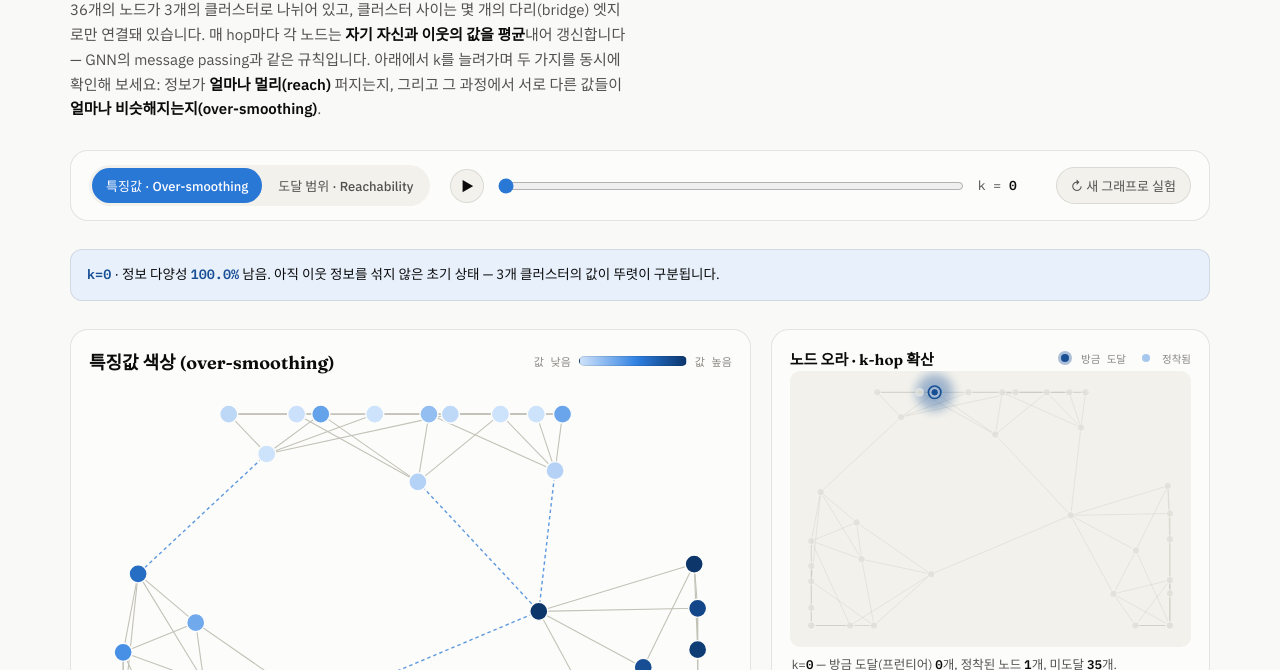
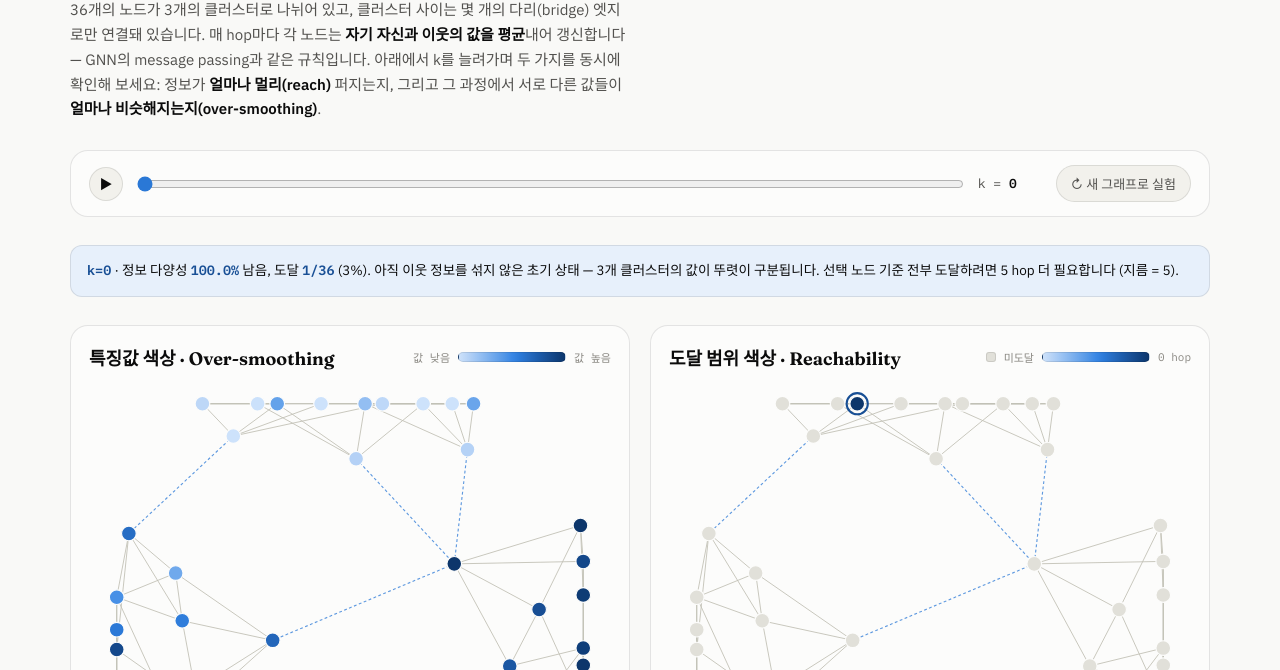
Before and after one commit to sqine/hop-diffusion-lab, a plain HTML site: page index.html in a window 1280 px wide. Shown: the part 130-800 px from the top of the page. Drawn offline with Linux system fonts and the light colour scheme.

Commit message:
Replace mode toggle with always-visible dual-graph layout
Left graph shows feature-value color (over-smoothing), right graph
shows reachability color, side by side with no mode switch. Result
charts (aura, diversity, decomposition, reach) moved below into a
results grid.

```diff
--- a/index.html
+++ b/index.html
@@ -126,31 +126,7 @@
     border: 1px solid var(--border);
     border-radius: var(--radius-lg);
   }
-  .mode-toggle{
-    display: inline-flex;
-    background: var(--surface-2);
-    border-radius: 999px;
-    padding: 3px;
-    gap: 2px;
-  }
-  .mode-toggle button{
-    appearance: none;
-    border: none;
-    background: transparent;
-    color: var(--ink-soft);
-    font: inherit;
-    font-size: 13px;
-    font-weight: 500;
-    padding: 8px 14px;
-    border-radius: 999px;
-    cursor: pointer;
-    white-space: nowrap;
-  }
-  .mode-toggle button.active{
-    background: var(--accent);
-    color: #fff;
-  }
-  .mode-toggle button:focus-visible, button:focus-visible, input:focus-visible{
+  button:focus-visible, input:focus-visible{
     outline: 2px solid var(--accent);
     outline-offset: 2px;
   }
@@ -218,14 +194,23 @@
   }
 
   /* ---------- main layout ---------- */
-  .layout{
+  .dual-graph{
     display: grid;
-    grid-template-columns: 1.55fr 1fr;
+    grid-template-columns: 1fr 1fr;
     gap: 20px;
     align-items: start;
   }
   @media (max-width: 900px){
-    .layout{ grid-template-columns: 1fr; }
+    .dual-graph{ grid-template-columns: 1fr; }
+  }
+  .results-grid{
+    display: grid;
+    grid-template-columns: repeat(auto-fit, minmax(270px, 1fr));
+    gap: 16px;
+    align-items: start;
+  }
+  .results-grid > details.formula-details{
+    grid-column: 1 / -1;
   }
 
   .graph-card, .chart-card{
@@ -340,12 +325,7 @@
     color: var(--muted);
   }
 
-  /* ---------- side panel ---------- */
-  .side-panel{
-    display: flex;
-    flex-direction: column;
-    gap: 16px;
-  }
+  /* ---------- result cards (below dual-graph) ---------- */
   .chart-card h3{
     font-family: "Fraunces", serif;
     font-weight: 600;
@@ -433,10 +413,9 @@
     .node-circle{ transition: none; }
   }
 </style>
+
 </head>
 <body>
-
-
 <div class="page">
 
   <header class="hero">
@@ -451,10 +430,6 @@
   </header>
 
   <section class="controls-bar">
-    <div class="mode-toggle" role="tablist" aria-label="그래프 색상 모드">
-      <button type="button" data-mode="oversmooth" class="active" role="tab" aria-selected="true">특징값 · Over-smoothing</button>
-      <button type="button" data-mode="reach" role="tab" aria-selected="false">도달 범위 · Reachability</button>
-    </div>
     <div class="k-control">
       <button type="button" id="playBtn" aria-label="k 자동 재생">▶</button>
       <input type="range" id="kSlider" min="0" max="30" value="0" step="1" aria-label="hop 수 k">
@@ -465,12 +440,12 @@
 
   <div class="callout" id="callout" role="status" aria-live="polite"></div>
 
-  <main class="layout">
+  <main class="dual-graph">
     <section class="graph-card" id="graphCard">
       <div class="graph-card-head">
-        <h2 id="graphTitle">특징값 색상 (over-smoothing)</h2>
+        <h2>특징값 색상 · Over-smoothing</h2>
         <div class="legend" id="legend">
-          <span>낮음</span><span class="legend-bar" id="legendBar"></span><span>높음</span>
+          <span>값 낮음</span><span class="legend-bar" id="legendBar"></span><span>값 높음</span>
         </div>
       </div>
 
@@ -490,7 +465,24 @@
       </div>
     </section>
 
-    <aside class="side-panel">
+    <section class="graph-card" id="reachGraphCard">
+      <div class="graph-card-head">
+        <h2>도달 범위 색상 · Reachability</h2>
+        <div class="legend" id="reachLegend">
+          <span class="legend-swatch"></span><span>미도달</span><span class="legend-bar" id="reachLegendBar"></span><span>0 hop</span>
+        </div>
+      </div>
+
+      <svg id="reachGraphSvg" viewBox="0 0 640 440" xmlns="http://www.w3.org/2000/svg">
+        <g id="reachEdgesLayer"></g>
+        <g id="reachNodesLayer"></g>
+      </svg>
+
+      <p class="hover-info" id="reachHoverInfo">노드를 클릭하면 시작 노드가 바뀌고, 그로부터 몇 hop 만에 도달하는지 색으로 표시됩니다.</p>
+    </section>
+  </main>
+
+  <section class="results-grid">
     <div class="chart-card">
       <div class="graph-card-head" style="margin-bottom:2px;">
         <h3 style="margin:0;">노드 오라 · k-hop 확산</h3>
@@ -535,7 +527,7 @@
       <h3>선택 노드 기준 도달 비율</h3>
       <svg class="chart" id="reachChart" viewBox="0 0 300 170" xmlns="http://www.w3.org/2000/svg"></svg>
       <p class="chart-readout" id="reachReadout"></p>
-        <p class="chart-hint" id="reachHint">그래프나 오라 패널의 노드를 클릭하면 시작 노드를 바꿀 수 있습니다.</p>
+      <p class="chart-hint" id="reachHint">위쪽 두 그래프나 오라 패널의 노드를 클릭하면 시작 노드를 바꿀 수 있습니다.</p>
     </div>
 
     <details class="formula-details">
@@ -551,8 +543,7 @@
         <p>다만 수렴 <b>속도</b>는 모드마다 다릅니다. P의 고유값 중 1이 아닌 것들은 모두 절댓값이 1보다 작은데, 클러스터 내부처럼 조밀하게 연결된 구조에 대응하는 고유값은 1에서 멀어 빠르게 감쇠하고, "어느 클러스터에 속하는가" 같은 저주파 구조는 클러스터 사이를 잇는 다리가 적을수록(그래프 컷이 작을수록) 그 고유값이 1에 매우 가까워져 훨씬 느리게 감쇠합니다. 그래서 클러스터 내부 분산은 몇 hop 만에 사라지는데, 클러스터 간 분산은 수십~수백 hop이 지나야 눈에 띄게 사라지는 것처럼 보이는 겁니다 — "클러스터 내부 vs 클러스터 간 분산" 차트가 이 두 속도 차이를 직접 보여줍니다. 화면의 k 최대값(<span class="mono">180</span>)은 이 데모에서 등장하는 대부분의 랜덤 그래프가 두 곡선 모두 0.01% 이하로 떨어지는 지점까지 잡은 값입니다.</p>
       </div>
     </details>
-    </aside>
-  </main>
+  </section>
 
   <footer class="foot-note">
     노드 36개 · 3개 클러스터(각 12개) · 클러스터 간 다리 엣지 4개 · 노드 특징 벡터 차원 8 · 색상은 특징 벡터를 하나의 스칼라로 투영해 파란색 한 톤의 명도로만 표현합니다 (색상=값의 크기, 위치=클러스터 정체성). 초기(k=0) 값의 <b class="mono" style="color:var(--ink); font-weight:600;">10~90 백분위 구간</b>을 색상의 최소~최대로 삼아 대비를 강조했고, 이 구간을 벗어나는 극단값은 양 끝 색으로 고정됩니다 (정확한 값은 노드에 마우스를 올리면 확인 가능). "새 그래프로 실험"을 눌러 시드를 바꿔가며 같은 현상이 반복되는지 확인해 보세요.
@@ -821,7 +812,6 @@
 
   // ---------------- state ----------------
   let world = buildWorld(Date.now() % 2147483647);
-  let mode = 'oversmooth';
   let k = 0;
   let sourceNode = 0;
   let dist = world.bfsFrom(sourceNode);
@@ -851,11 +841,15 @@
   const edgesLayer = document.getElementById('edgesLayer');
   const nodesLayer = document.getElementById('nodesLayer');
   const graphCard = document.getElementById('graphCard');
-  const graphTitle = document.getElementById('graphTitle');
   const legendBar = document.getElementById('legendBar');
   const legend = document.getElementById('legend');
   const hoverInfo = document.getElementById('hoverInfo');
   const valueStrip = document.getElementById('valueStrip');
+  const reachEdgesLayer = document.getElementById('reachEdgesLayer');
+  const reachNodesLayer = document.getElementById('reachNodesLayer');
+  const reachGraphCard = document.getElementById('reachGraphCard');
+  const reachLegendBar = document.getElementById('reachLegendBar');
+  const reachHoverInfo = document.getElementById('reachHoverInfo');
   const kSlider = document.getElementById('kSlider');
   const kValue = document.getElementById('kValue');
   const playBtn = document.getElementById('playBtn');
@@ -878,7 +872,6 @@
 
   // ---------------- graph rendering ----------------
   let nodeEls = [];
-  let ringEl = null;
 
   function buildGraphDom(){
     edgesLayer.innerHTML = '';
@@ -906,8 +899,8 @@
       circle.setAttribute('stroke', 'var(--surface)');
       circle.setAttribute('stroke-width', '1.4');
       g.appendChild(circle);
-      g.addEventListener('mouseenter', () => showHover(i));
-      g.addEventListener('focus', () => showHover(i));
+      g.addEventListener('mouseenter', () => showHoverValue(i));
+      g.addEventListener('focus', () => showHoverValue(i));
       g.addEventListener('click', () => { selectSource(i); });
       g.setAttribute('tabindex', '0');
       g.setAttribute('role', 'button');
@@ -915,11 +908,52 @@
       nodesLayer.appendChild(g);
       nodeEls.push({ g, circle, x: nd.x, y: nd.y });
     }
+  }
 
-    ringEl = document.createElementNS(svgNS, 'circle');
-    ringEl.setAttribute('r', 13);
-    ringEl.setAttribute('class', 'node-ring-source');
-    nodesLayer.appendChild(ringEl);
+  // ---------------- reach graph rendering (always-visible right panel) ----------------
+  let reachNodeEls = [];
+  let reachRingEl = null;
+
+  function buildReachGraphDom(){
+    reachEdgesLayer.innerHTML = '';
+    reachNodesLayer.innerHTML = '';
+    const svgNS = 'http://www.w3.org/2000/svg';
+
+    world.edges.forEach(e => {
+      const a = world.nodes[e.source], b = world.nodes[e.target];
+      const line = document.createElementNS(svgNS, 'line');
+      line.setAttribute('x1', a.x); line.setAttribute('y1', a.y);
+      line.setAttribute('x2', b.x); line.setAttribute('y2', b.y);
+      line.setAttribute('class', 'edge-line' + (e.bridge ? ' bridge' : ''));
+      reachEdgesLayer.appendChild(line);
+    });
+
+    reachNodeEls = [];
+    for (let i=0;i<N;i++){
+      const nd = world.nodes[i];
+      const g = document.createElementNS(svgNS, 'g');
+      const circle = document.createElementNS(svgNS, 'circle');
+      circle.setAttribute('cx', nd.x);
+      circle.setAttribute('cy', nd.y);
+      circle.setAttribute('r', 9);
+      circle.setAttribute('class', 'node-circle hoverable');
+      circle.setAttribute('stroke', 'var(--surface)');
+      circle.setAttribute('stroke-width', '1.4');
+      g.appendChild(circle);
+      g.addEventListener('mouseenter', () => showHoverReach(i));
+      g.addEventListener('focus', () => showHoverReach(i));
+      g.addEventListener('click', () => { selectSource(i); });
+      g.setAttribute('tabindex', '0');
+      g.setAttribute('role', 'button');
+      g.setAttribute('aria-label', 'reach node ' + i);
+      reachNodesLayer.appendChild(g);
+      reachNodeEls.push({ g, circle, x: nd.x, y: nd.y });
+    }
+
+    reachRingEl = document.createElementNS(svgNS, 'circle');
+    reachRingEl.setAttribute('r', 13);
+    reachRingEl.setAttribute('class', 'node-ring-source');
+    reachNodesLayer.appendChild(reachRingEl);
   }
 
   // ---------------- aura panel (single-node k-hop diffusion) ----------------
@@ -949,7 +983,7 @@
       circle.setAttribute('r', 6);
       circle.setAttribute('class', 'aura-node');
       circle.addEventListener('click', () => { selectSource(i); });
-      circle.addEventListener('mouseenter', () => showHover(i));
+      circle.addEventListener('mouseenter', () => showHoverReach(i));
       auraNodesLayer.appendChild(circle);
       auraNodeEls.push(circle);
     }
@@ -1006,47 +1040,45 @@
       (k >= diameter ? ' k가 지름(' + diameter + ')을 넘어서면 오라가 그래프 전체를 옅게 덮은 채로 유지됩니다.' : '');
   }
 
-  function showHover(i){
+  function showHoverValue(i){
     const cname = CLUSTER_NAMES[world.clusterOf[i]];
-    if (mode === 'oversmooth'){
     const v0 = world.scalarStates[0][i];
     const vk = world.scalarStates[k][i];
     hoverInfo.textContent = 'Node #' + i + ' · cluster ' + cname +
       ' — 초기값 ' + v0.toFixed(2) + ' → k=' + k + ' 값 ' + vk.toFixed(2);
-    } else {
+  }
+
+  function showHoverReach(i){
+    const cname = CLUSTER_NAMES[world.clusterOf[i]];
     const d = dist[i];
-      hoverInfo.textContent = 'Node #' + i + ' · cluster ' + cname +
+    reachHoverInfo.textContent = 'Node #' + i + ' · cluster ' + cname +
       ' — 시작 노드로부터 ' + (isFinite(d) ? d + ' hop' : '연결 안 됨') +
       (i === sourceNode ? ' (시작 노드)' : '');
-    }
   }
 
   function renderGraphColors(){
     for (let i=0;i<N;i++){
-      let color;
-      if (mode === 'oversmooth'){
       const v = world.scalarStates[k][i];
       const t = clamp((v - world.domainMin) / (world.domainMax - world.domainMin), 0, 1);
-        color = seqColor(t);
-      } else {
+      nodeEls[i].circle.setAttribute('fill', seqColor(t));
+    }
+  }
+
+  function renderReachGraphColors(){
+    for (let i=0;i<N;i++){
       const d = dist[i];
+      let color;
       if (!isFinite(d) || d > k){
         color = 'var(--unreached)';
       } else {
         const t = diameter > 0 ? 1 - (d / diameter) : 1;
         color = seqColor(clamp(t, 0.12, 1));
       }
+      reachNodeEls[i].circle.setAttribute('fill', color);
     }
-      nodeEls[i].circle.setAttribute('fill', color);
-    }
-    const src = nodeEls[sourceNode];
-    if (mode === 'reach'){
-      ringEl.setAttribute('cx', src.x);
-      ringEl.setAttribute('cy', src.y);
-      ringEl.style.display = '';
-    } else {
-      ringEl.style.display = 'none';
-    }
+    const src = reachNodeEls[sourceNode];
+    reachRingEl.setAttribute('cx', src.x);
+    reachRingEl.setAttribute('cy', src.y);
   }
 
   function renderValueStrip(){
@@ -1072,12 +1104,7 @@
 
   function renderLegend(){
     legendBar.style.background = rampCss();
-    if (mode === 'oversmooth'){
-      legend.innerHTML = '<span>값 낮음</span><span class="legend-bar" id="legendBar"></span><span>값 높음</span>';
-    } else {
-      legend.innerHTML = '<span class="legend-swatch"></span><span>미도달</span><span class="legend-bar" id="legendBar"></span><span>0 hop</span>';
-    }
-    document.getElementById('legendBar').style.background = rampCss();
+    reachLegendBar.style.background = rampCss();
   }
 
   // ---------------- charts ----------------
@@ -1286,20 +1313,18 @@
     const reachedCount = dist.filter(d => d <= k).length;
     const reachPct = reachFrac[k];
 
-    if (mode === 'oversmooth'){
-      let note;
-      if (k === 0) note = '아직 이웃 정보를 섞지 않은 초기 상태 — 3개 클러스터의 값이 뚜렷이 구분됩니다.';
-      else if (varPct > 55) note = '클러스터별 값 차이가 아직 꽤 남아 있습니다.';
-      else if (varPct > 20) note = '클러스터 간 정보가 섞이면서 값의 차이가 눈에 띄게 줄고 있습니다.';
-      else if (varPct > 0.05) note = '대부분의 노드가 거의 같은 값으로 수렴했습니다 — over-smoothing이 심하게 진행된 상태입니다.';
-      else note = '사실상 완전히 하나의 값으로 수렴했습니다 (k→∞ 극한에 가까운 상태).';
-      callout.innerHTML = '<span class="k-tag mono">k=' + k + '</span> · 정보 다양성 <span class="k-tag mono">' + formatPct(varPct) + '%</span> 남음. ' + note;
-    } else {
-      let note;
-      if (k >= diameter) note = '이미 k=' + diameter + '에서 그래프 전체에 정보가 도달했습니다. 이후로는 새 정보 없이 계속 평균만 반복됩니다.';
-      else note = '아직 도달하지 못한 노드가 있어, 전부 도달하려면 ' + (diameter - k) + " hop 더 필요합니다 (지름 = " + diameter + ").";
-      callout.innerHTML = '<span class="k-tag mono">k=' + k + '</span> · 선택 노드 기준 <span class="k-tag mono">' + reachedCount + '/' + N + '</span> (' + reachPct.toFixed(0) + '%) 노드에 도달. ' + note;
-    }
+    let smoothNote;
+    if (k === 0) smoothNote = '아직 이웃 정보를 섞지 않은 초기 상태 — 3개 클러스터의 값이 뚜렷이 구분됩니다.';
+    else if (varPct > 55) smoothNote = '클러스터별 값 차이가 아직 꽤 남아 있습니다.';
+    else if (varPct > 20) smoothNote = '클러스터 간 정보가 섞이면서 값의 차이가 눈에 띄게 줄고 있습니다.';
+    else if (varPct > 0.05) smoothNote = '대부분의 노드가 거의 같은 값으로 수렴했습니다 — over-smoothing이 심하게 진행된 상태입니다.';
+    else smoothNote = '사실상 완전히 하나의 값으로 수렴했습니다 (k→∞ 극한에 가까운 상태).';
+
+    let reachNote;
+    if (k >= diameter) reachNote = '선택 노드 기준으로는 이미 그래프 전체에 도달했습니다.';
+    else reachNote = '선택 노드 기준 전부 도달하려면 ' + (diameter - k) + ' hop 더 필요합니다 (지름 = ' + diameter + ').';
+
+    callout.innerHTML = '<span class="k-tag mono">k=' + k + '</span> · 정보 다양성 <span class="k-tag mono">' + formatPct(varPct) + '%</span> 남음, 도달 <span class="k-tag mono">' + reachedCount + '/' + N + '</span> (' + reachPct.toFixed(0) + '%). ' + smoothNote + ' ' + reachNote;
 
     varReadout.innerHTML = 'k=<span class="mono">' + k + '</span> → 다양성 <span class="mono">' + formatPct(varPct) + '%</span> 남음' +
       (k===0 ? ' (기준점, 100%)' : '') + '. k=' + K_MAX + '에서는 <span class="mono">' + formatPct(world.varianceRel[K_MAX]) + '%</span>까지 떨어집니다.';
@@ -1312,10 +1337,9 @@
   function renderAll(){
     kValue.textContent = String(k);
     kSlider.value = String(k);
-    graphCard.className = 'graph-card' + (mode === 'reach' ? ' mode-reach' : '');
-    graphTitle.textContent = mode === 'oversmooth' ? '특징값 색상 (over-smoothing)' : '도달 범위 색상 (reachability)';
     renderLegend();
     renderGraphColors();
+    renderReachGraphColors();
     renderValueStrip();
     renderAura();
     updateChartMarker(varChart, k);
@@ -1325,15 +1349,6 @@
   }
 
   // ---------------- controls ----------------
-  document.querySelectorAll('.mode-toggle button').forEach(btn => {
-    btn.addEventListener('click', () => {
-      document.querySelectorAll('.mode-toggle button').forEach(b => { b.classList.remove('active'); b.setAttribute('aria-selected','false'); });
-      btn.classList.add('active'); btn.setAttribute('aria-selected','true');
-      mode = btn.getAttribute('data-mode');
-      renderAll();
-    });
-  });
-
   kSlider.addEventListener('input', () => {
     k = parseInt(kSlider.value, 10);
     stopPlay();
@@ -1367,6 +1382,7 @@
     sourceNode = 0;
     recomputeReach();
     buildGraphDom();
+    buildReachGraphDom();
     buildAuraDom();
     rebuildCharts();
     renderAll();
@@ -1392,6 +1408,7 @@
 
   // ---------------- boot ----------------
   buildGraphDom();
+  buildReachGraphDom();
   buildAuraDom();
   rebuildCharts();
   renderAll();
```
Also changed, not shown: 1 other file. Lines whose indentation alone changed are shown as unchanged.
